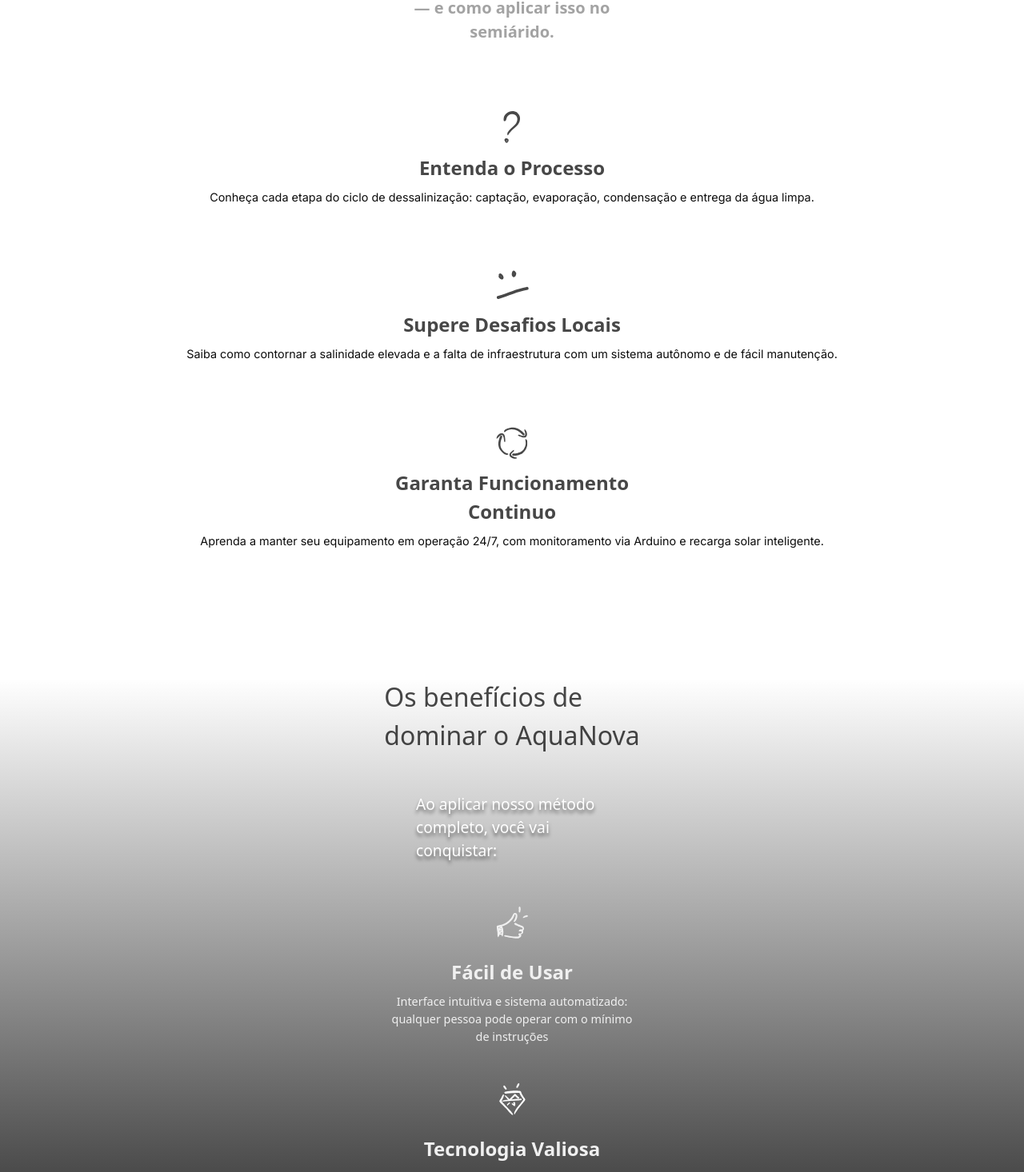
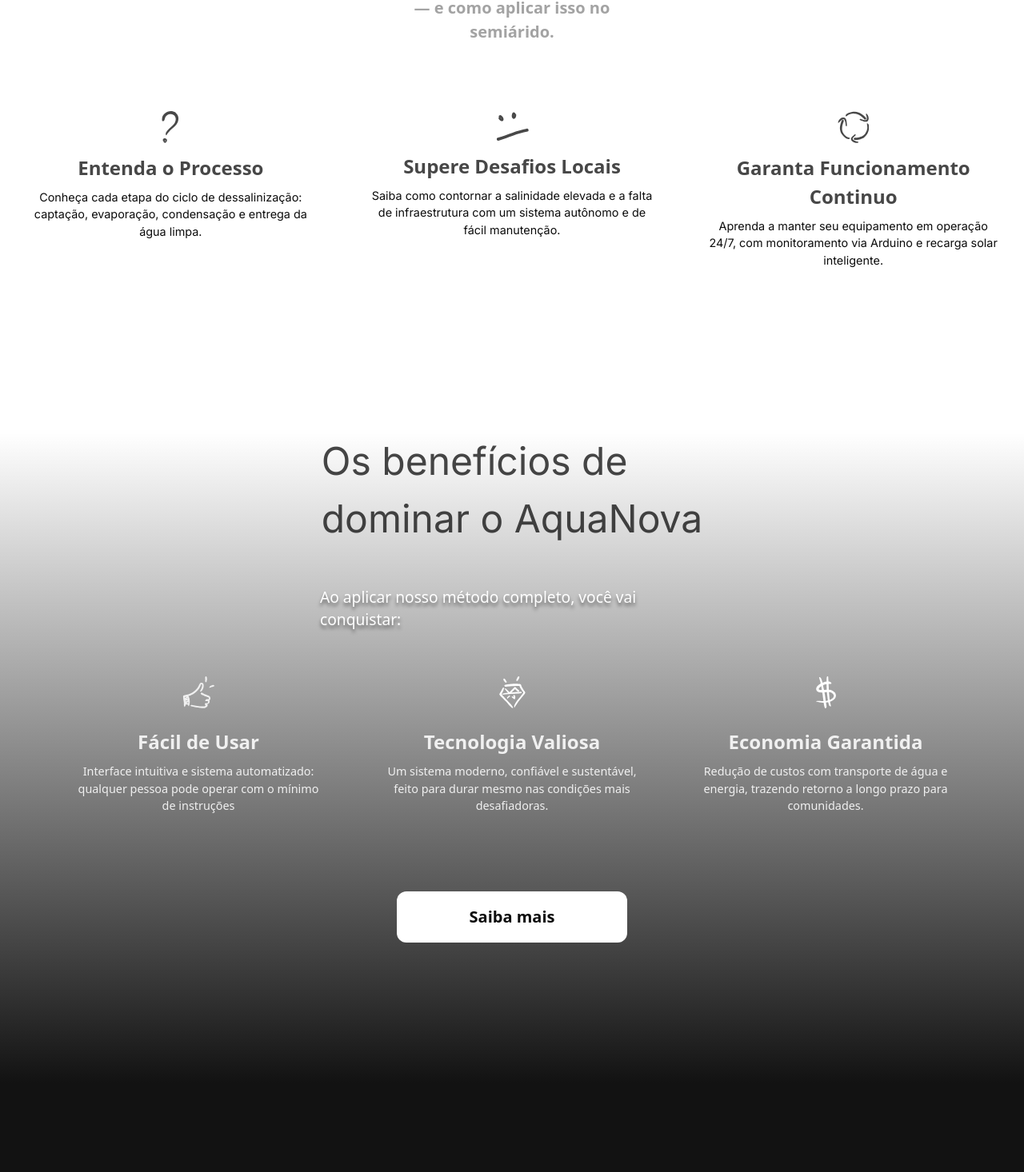
Before and after one commit to TccDessalinizador/AquaNova, a React (Vite) app: page / in a window 1280 px wide. Shown: the part 614-2080 px from the top of the page at 80% size. Built offline with nearby package versions, Linux system fonts and the light colour scheme.

Commit message:
ajustes desktop home

```diff
--- a/src/components/Home.jsx
+++ b/src/components/Home.jsx
@@ -29,7 +29,7 @@
                 <p class="text-[2rem] text-[#0C0C0C] font bold flex justify-center mb-[.5rem]">Saiba como funciona</p>
                 <p class="text-[1.25rem] text-[#A3A3A3] font-bold flex mx-auto items-center w-[20rem] h-[7rem] text-center mb-[5.5rem]">Veja como o AquaNova purifica água salobra com energia solar — e como aplicar isso no semiárido.</p>
 
-                <div id="grid" class="mb-[10rem]">
+                <div id="grid" class="mb-[10rem] lg:flex">
 
                     <div id="hiw" class="w-[100%] flex flex-col items-center px-[2rem] mb-[5rem]">
                         <img src={interrogacao} alt="" class="mb-[.8rem] " />
@@ -52,11 +52,11 @@
                 </div>
 
                 <div id="beneficios" class="bg-[linear-gradient(180deg,rgba(18,18,18,0)_0%,#121212_71.63%)] h-[71rem] mb-[6rem]">
-                    <h2 class="text-[2rem] text-neutral-950/75 font bold flex justify-center text-start mb-[3rem]">Os benefícios de <br /> dominar o AquaNova</h2>
+                    <h2 class="text-[2rem] text-neutral-950/75 font bold flex justify-center text-start mb-[3rem] text-[0C0C0C] text-[3rem] font-inter">Os benefícios de <br /> dominar o AquaNova</h2>
 
-                    <p class="text-[1.2rem] font-light text-shadow-mb text-white w-[15rem] mx-auto mb-[3.5rem]">Ao aplicar nosso método completo, você vai conquistar:</p>
+                    <p class="text-[1.2rem] font-light text-shadow-mb text-white w-[15rem] mx-auto mb-[3.5rem] lg:w-[30rem]">Ao aplicar nosso método completo, você vai conquistar:</p>
 
-                    <div id="grid-beneficios" class="">
+                    <div id="grid-beneficios" class="lg:flex lg:flex-row lg:justify-center lg:self-center lg:gap-[5rem]">
 
                         <div id='fdu' class="flex flex-col items-center mb-[3rem]">
                             <img src={like} alt="" />
@@ -76,9 +76,9 @@
                             <p class="text-[#F0F0F0] text-[0.9rem] flex text-center w-[19.5rem]">Redução de custos com transporte de água e energia, trazendo retorno a longo prazo para comunidades.</p>
                         </div>
 
-                        <button class=" mt-[3rem] w-[18rem] h-[4rem] text-[#0C0C0C] text-[1.25rem] font-bold flex mx-auto justify-center items-center bg-white rounded-[0.75rem] box-shadow-mb cursor-pointer">Saiba mais</button>
 
                     </div>
+                    <button class=" mt-[3rem] w-[18rem] h-[4rem] text-[#0C0C0C] text-[1.25rem] font-bold flex mx-auto justify-center items-center bg-white rounded-[0.75rem] box-shadow-mb cursor-pointer">Saiba mais</button>
 
                 </div>
 
@@ -109,7 +109,7 @@
                     </div>
                 </div>
 
-                <div id="componentes" class="bg-white text-white pt-[4rem] flex flex-col items-center px-[1.5rem] mt-[24rem]">
+                <div id="componentes" class="bg-white text-white pt-[4rem] flex flex-col items-center px-[1.5rem] mt-[30rem] lg:mt-[5rem]">
                     <div id="top" class="mb-[2rem] flex flex-col justify-end text-[#0C0C0C]">
                         <h1 class="flex flex-row text-[1.5rem] lg:text-[2.5rem] font-inter font-bold gap-[.2rem]">Componentes e investimentos <img src={smile} alt="" /></h1>
                         <img src={sublinhado} alt="" class="flex self-end border border-red-500 bg-black" />
@@ -171,7 +171,7 @@
                     </div>
                 </div>
 
-                <div id="referencias" class="bg-gradient-to-t from-neutral-900 to-neutral-900/0 dark:bg-[#131313] flex flex-col text-white h-[94vh] mt-[-25rem] lg:mt-[4rem] lg:w-[80rem] lg:h-[40rem] lg:mx-auto lg:mb-[1rem]">
+                <div id="referencias" class="bg-gradient-to-t from-neutral-900 to-neutral-900/0 dark:bg-[#131313] flex flex-col text-white h-[94vh] mt-[-18rem] lg:mt-[4rem] lg:w-[80rem] lg:h-[40rem] lg:mx-auto lg:mb-[1rem]">
                     <h1 class="mt-[3rem] text-[2rem] font-inter font-bold flex justify-center text-shadow-xl text-white mb-[5rem] lg:mb-[8rem]">Referências</h1>
 
                     <div class="lg:flex lg:flex-row">
```
